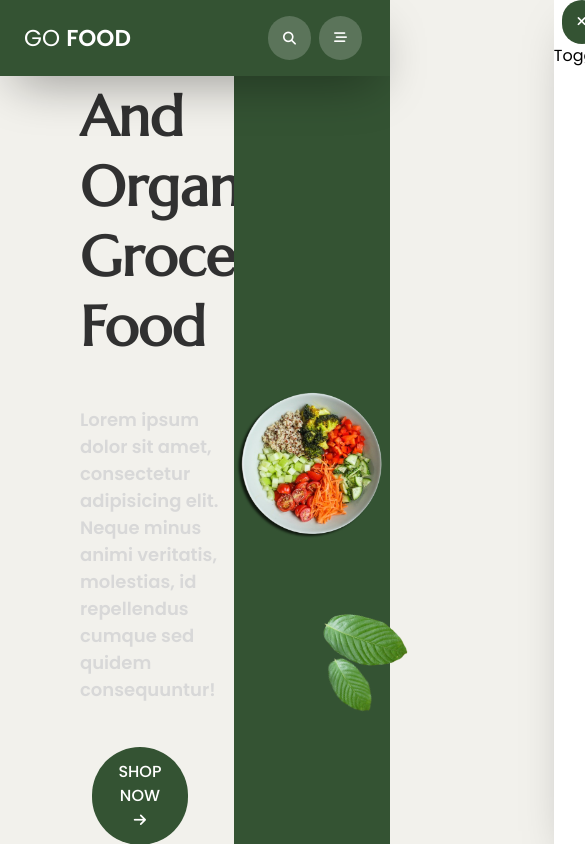
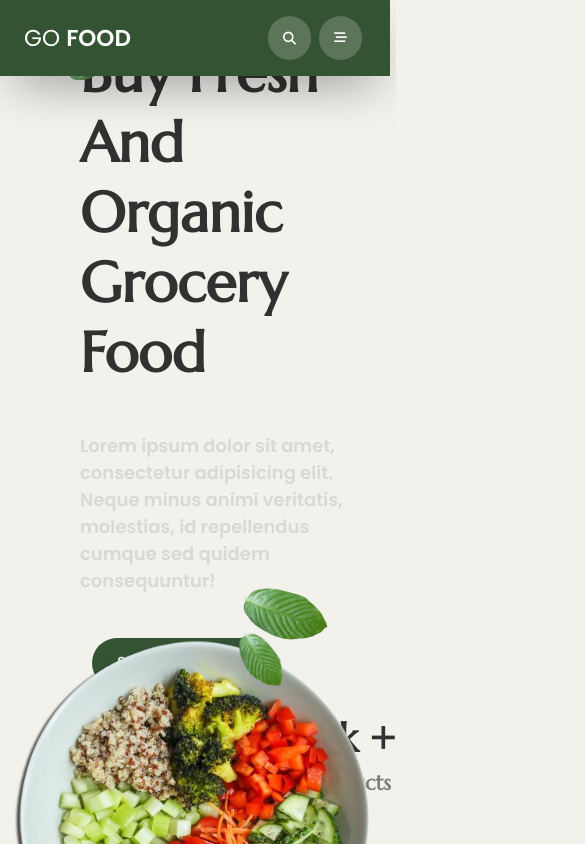
Before and after one commit to muteenk/Go-Food, a Next.js app: page / in a window 390 px wide. Shown: the top 844 px of the page, 585 px wide, since content can reach past the window. Built offline with nearby package versions, Linux system fonts and the light colour scheme.

Commit message:
Fixed Sidebar issue

```diff
--- a/app/components/Home/Hero.tsx
+++ b/app/components/Home/Hero.tsx
@@ -4,9 +4,9 @@ import Leaf from "../../assets/leaf.png"
 
 const Hero = () => {
   return (
-    <section className="flex w-screen h-screen">
+    <section className="flex flex-col min-[915px]:flex-row w-screen min-[915px]:h-screen">
 
-        <div className="flex justify-start items-center w-[60%] h-full">
+        <div className="flex justify-start items-center min-[915px]:w-[60%] h-full">
             <div className="relative flex flex-col justify-start items-start w-[70%] ml-[5em]">
                 <Image src={Leaf} alt="Leaf" height={300} width={100} className="absolute top-[1.5em] right-[15em] z-20 w-[2.5em] rotate-[-120deg]" />
                 <h4 className="text-[25px] text-darkText font-bold">Discount up to 20%</h4>
@@ -28,7 +28,7 @@ const Hero = () => {
             </div>
         </div>
 
-        <div className="relative flex justify-center items-center bg-priColor w-[45%]  h-full">
+        <div className="relative flex justify-center items-center bg-priColor min-[915px]:w-[45%]  h-full">
             <Image src={FoodPlate} alt="grocery" width={1920} height={1080} className="absolute top-[55%] translate-y-[-50%] min-[1512px]:left-[-13em] min-[1200px]:left-[-9em] lg:left-[-7em] z-20 w-[48em] drop-shadow-[-3px_2px_1px_rgba(0,0,0,0.7)]"/>
             <div className="hero-ring"></div>
             <Image src={Leaf} alt="Leaf" height={300} width={100} className="absolute bottom-[10em] left-[66%] z-20 w-[3.4em] rotate-[-65deg]" />
--- a/app/components/Navigation/ToggleSidebar.tsx
+++ b/app/components/Navigation/ToggleSidebar.tsx
@@ -8,7 +8,7 @@ interface sidebarProps {
 const ToggleSidebar = ({state, setState}: sidebarProps) => {
 
   return (
-    <aside className={((!state) ? 'right-[-100%]': 'right-0') + ' absolute top-0 z-50 bg-[white] h-screen w-[58%] sm:w-[46%] md:w-[40%] lg:hidden shadow-[10px_20px_50px_-15px_rgba(0,0,0,0.4)] transition-all duration-700 '}>
+    <aside className={((!state) ? 'right-[-58%] invisible': 'right-0 visible') + ' fixed top-0 z-50 bg-[white] h-screen w-[58%] sm:w-[46%] md:w-[40%] lg:hidden shadow-[10px_20px_50px_-15px_rgba(0,0,0,0.4)] transition-all duration-700 '}>
         <header>
             <button onClick={() => {setState(false)}} className='text-[13px] text-[white] bg-priColor px-[15px] py-[12px] mx-2 rounded-full'>
                 <i className="fa-solid fa-times"></i>
--- a/app/globals.css
+++ b/app/globals.css
@@ -7,6 +7,7 @@
   body{
     font-family: 'Poppins', sans-serif;
     background: #f2f1ec;
+    overflow-x: hidden !important;
   }
 }
 
--- a/app/layout.tsx
+++ b/app/layout.tsx
@@ -28,7 +28,7 @@ export default function RootLayout({
 
 
       </head>
-      <body className="">
+      <body className="!overflow-x-hidden w-screen">
         <Navbar />
         {children}
       </body>
```
